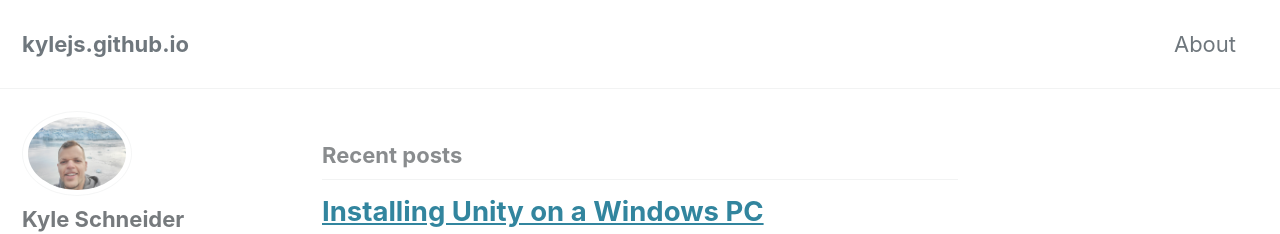
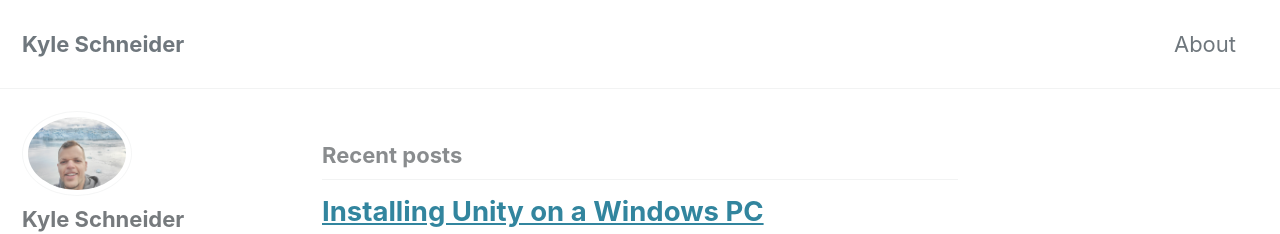
Before and after one commit to kylejs/kylejs.github.io, a Jekyll site: the page built from index.html, in a window 1280 px wide and 900 px high. Shown: the top 234 px of the window. Built offline with Jekyll 4.4.1, drawn with Linux system fonts in a browser that asks for light colours; cached includes are drawn as plain includes; nearby versions of some CDN libraries; the list of posts is cut into pages by our own code.

Commit message:
New git website 28

```diff
--- a/_config.yml
+++ b/_config.yml
@@ -16,8 +16,8 @@ minimal_mistakes_skin    : "default" # "air", "aqua", "contrast", "dark", "dirt"
 
 # Site Settings
 locale                   : "en-US"
-title                    :
-title_separator          : "Kyle Schneider"
+title                    : "Kyle Schneider"
+title_separator          : "-"
 subtitle                 : # site tagline that appears below site title in masthead
 name                     : "Kyle Schneider"
 description              : "Professional Portfolio."
```
